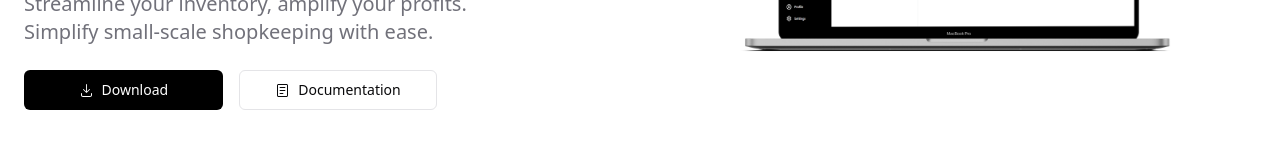
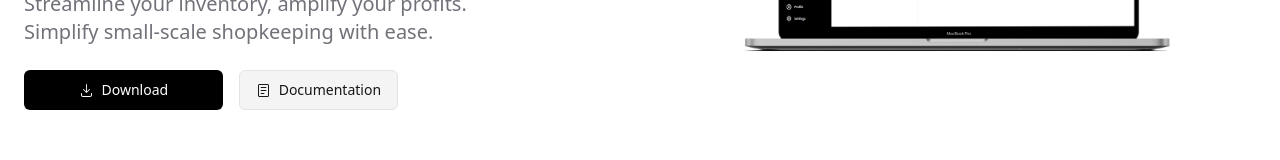
Before and after one commit to krish4693/invo-website, a Next.js app: page / in a window 1280 px wide. Shown: the part 473-633 px from the top of the page. Built offline with nearby package versions, Linux system fonts and the light colour scheme.

Commit message:
modified link in herosection

```diff
--- a/src/components/Hero.tsx
+++ b/src/components/Hero.tsx
@@ -1,6 +1,7 @@
 
 import { Button } from "./ui/button";
 import { buttonVariants } from "./ui/button";
+import Link from "next/link";
 // import { HeroCards } from "./HeroCards";
 
 import {
@@ -47,16 +48,13 @@ export const Hero = () => {
             <DownloadIcon className="mr-2 font-bold"/>
             Download</Button>
 
-          <a
-            href="/docs/Getting-Started"
-            target="_blank"
-            className={`w-full md:w-1/3 ${buttonVariants({
-              variant: "outline",
-            })}`}
-          >
+            <Link
+              href="/docs/Getting-Started"
+              className={`border ${buttonVariants({ variant: "secondary" })}`}
+            >
             <ReaderIcon className="mr-2 font-bold"/>
             Documentation
-          </a>
+          </Link>
         </div>
       </div>
 
```
